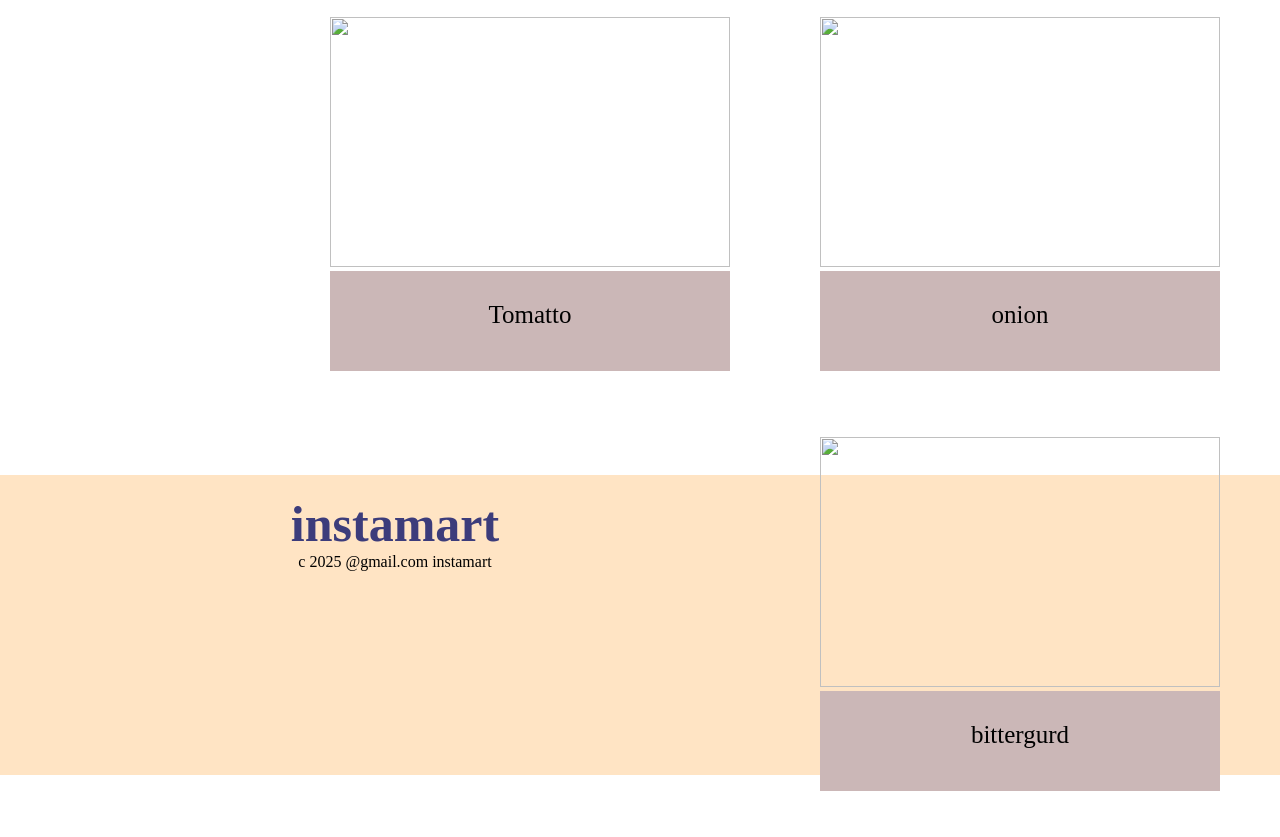
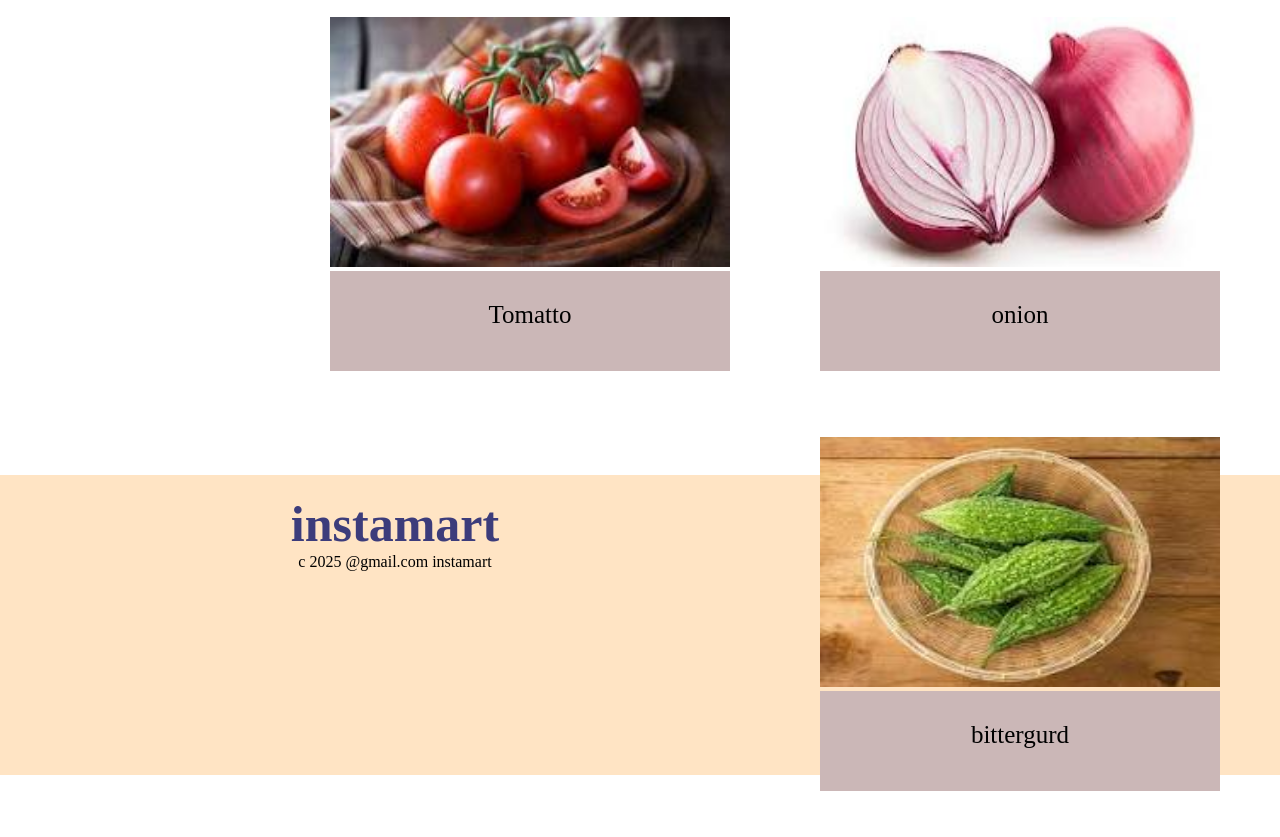
Before and after one commit to ammuamaya442-glitch/insta-instamart, a plain HTML site: page index.html in a window 1280 px wide. Shown: the part 695-1532 px from the top of the page. Drawn offline with Linux system fonts and the light colour scheme.

Commit message:
image added

```diff
--- a/index.html
+++ b/index.html
@@ -12,7 +12,7 @@
         <a href="#" class="li">signin</a>
         <a href="signup.html" class="li">signup</a>
         <a href="#" ><img src="./assets/facebook.png"class="pic"></a>
-         <a href="#" ><img src="Downloads/whatsapp.png" class="pic"></a>
+         <a href="#" ><img src="./assets/whatsapp.jpg" class="pic"></a>
     </div>
    <div class="content">
     <h2>instamart</h2>
@@ -24,19 +24,19 @@
         <p id="sp">More information coming soon</p>
 
     <div class="pic3">
-        <img src="Downloads/onion.jpg" id="im">
+        <img src="./assets/onion.jpg" id="im">
         <div class="p">
             <p id="sh">onion</p>
         </div>
     </div>
          <div class="pic3">
-        <img src="Downloads/tomato.jpg" id="im">
+        <img src="./assets/tomatto.jpg" id="im">
         <div class="p">
             <p id="sh">Tomatto</p>
         </div>
     </div>
             <div class="pic3">
-            <img src="Downloads/bitter.jpg" id="im">
+            <img src="./assets/bitter.jpg" id="im">
             <div class="p">
                 <p id="sh">bittergurd</p>
             </div>
```
Also changed, not shown: assets/bitter.jpg (added), assets/onion.jpg (added), assets/tomatto.jpg (added).
